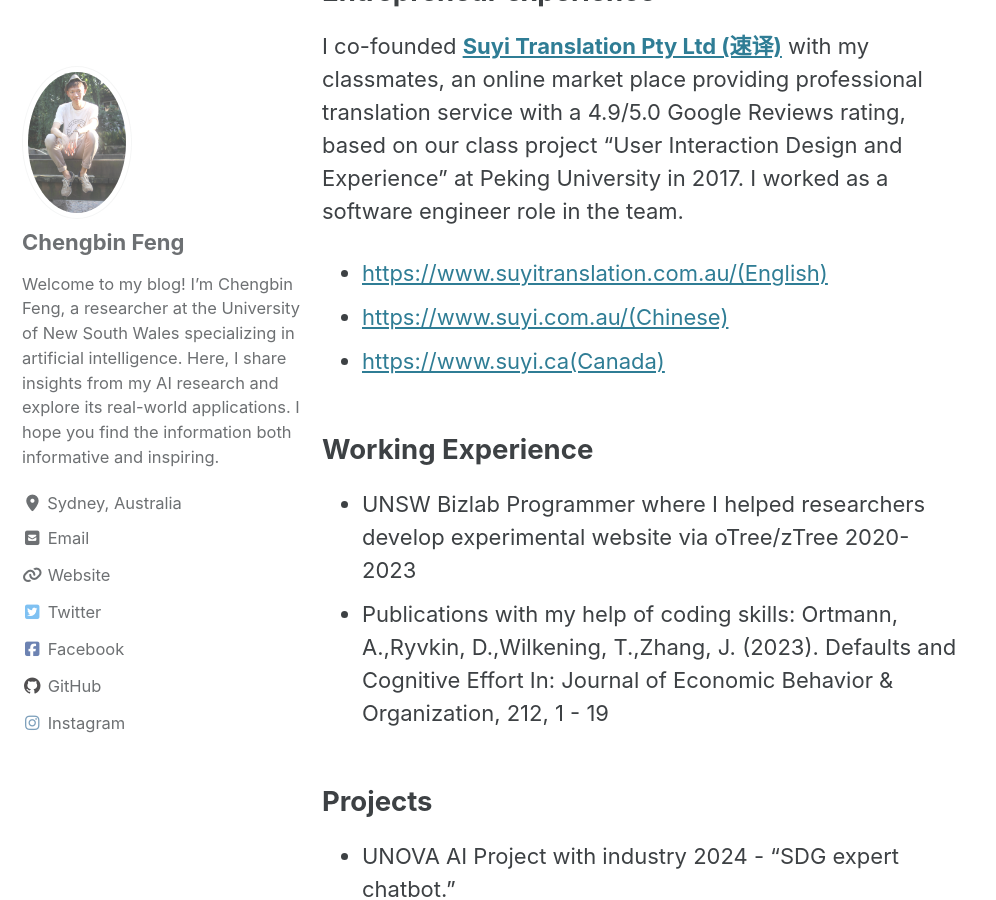
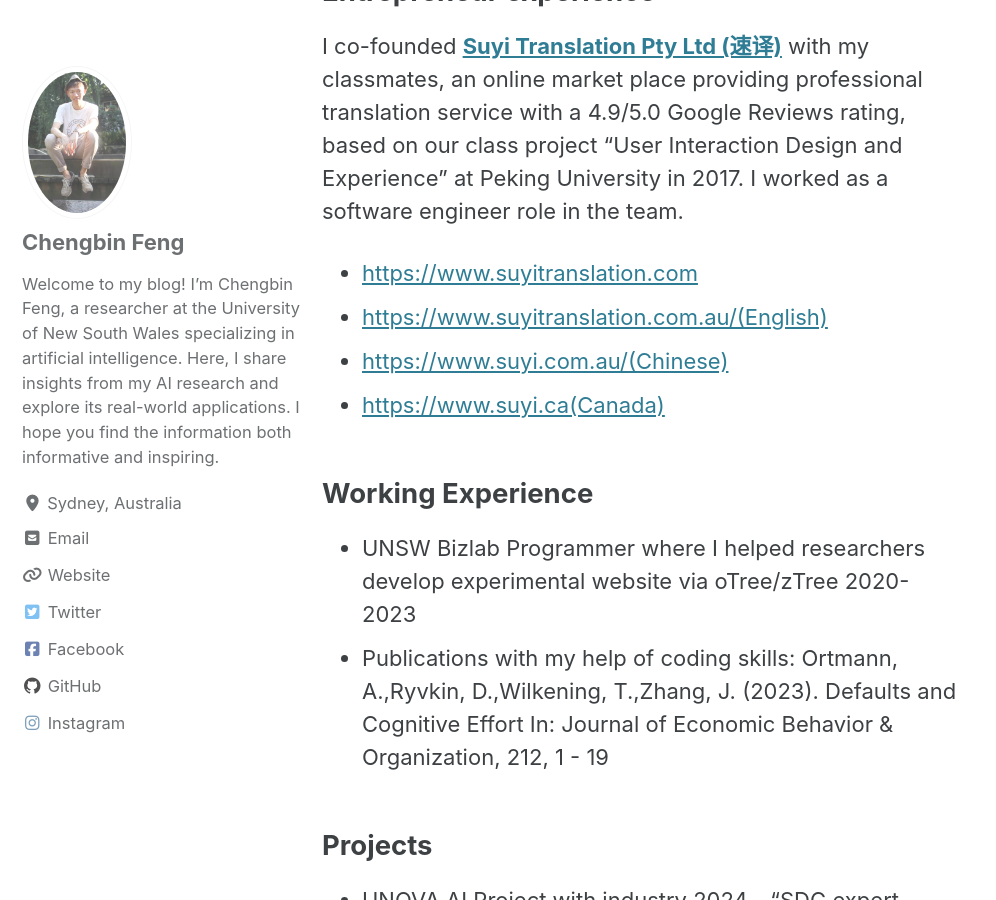
Before and after one commit to kfengc27/kfengc27.github.io, a Jekyll site: the page built from index.md, in a window 1280 px wide and 900 px high, scrolled down 1731 px. Shown: the whole window, without its empty margins (0-996 px from the left). Built offline with Jekyll 4.4.1, drawn with Linux system fonts in a browser that asks for light colours; cached includes are drawn as plain includes; some of the changed lines change nothing that is shown.

Commit message:
add files

```diff
--- a/index.md
+++ b/index.md
@@ -36,6 +36,7 @@
 
 ## Entrepreneur experience
 I co-founded **[Suyi Translation Pty Ltd (速译)](https://suyitranslation.com.au/)** with my classmates, an online market place providing professional translation service with a 4.9/5.0 Google Reviews rating, based on our class project “User Interaction Design and Experience” at Peking University in 2017. I worked as a software engineer role in the team.
+- [https://www.suyitranslation.com](https://www.suyitranslation.com)
 - [https://www.suyitranslation.com.au/(English)](https://www.suyitranslation.com.au/)
 - [https://www.suyi.com.au/(Chinese)](https://www.suyi.com.au/)
 - [https://www.suyi.ca(Canada)](https://www.suyi.ca/)
```
